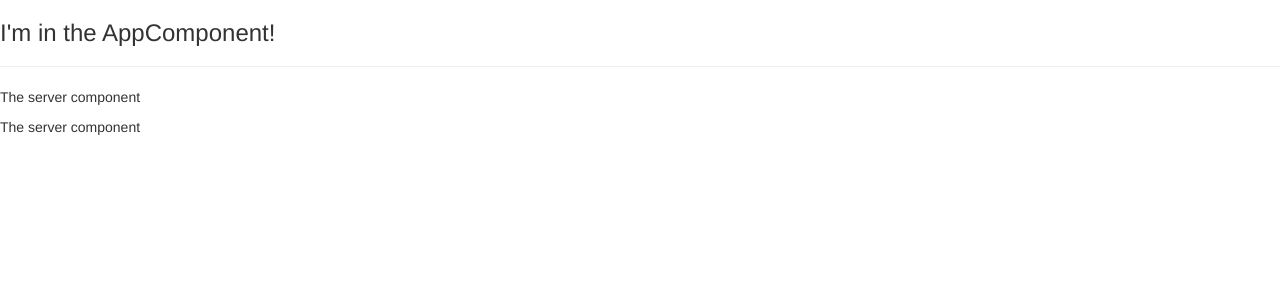
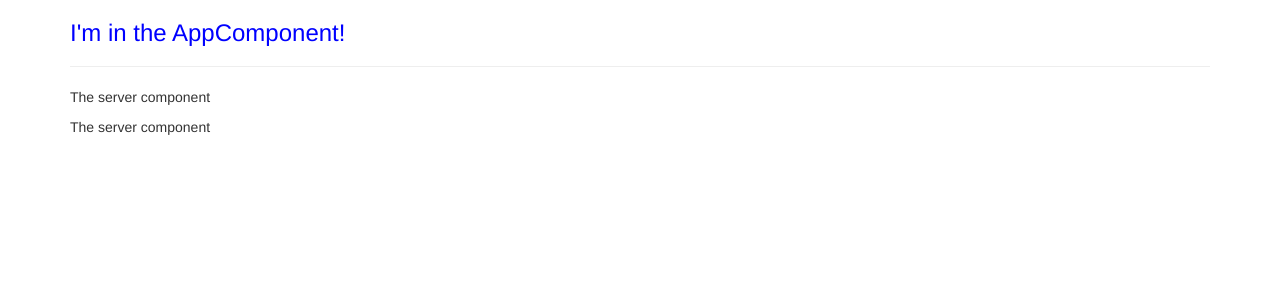
Before and after one commit to joechlanda/angular-guide, an Angular app: page / in a window 1280 px wide. Shown: the top 300 px of the page. Built offline with nearby package versions, Linux system fonts and the light colour scheme.

Commit message:
templating and styling

```diff
--- a/src/app/app.component.css
+++ b/src/app/app.component.css
@@ -0,0 +1,4 @@
+h3 {
+    color: blue;
+
+}
--- a/src/app/app.component.html
+++ b/src/app/app.component.html
@@ -1,3 +1,9 @@
-<h3>I'm in the AppComponent!</h3>
-<hr>
-<app-servers></app-servers>
+<div class="container">
+    <div class="row">
+        <div class="col-xs-12">
+            <h3>I'm in the AppComponent!</h3>
+            <hr>
+            <app-servers></app-servers>
+        </div>
+    </div>
+</div>
```
